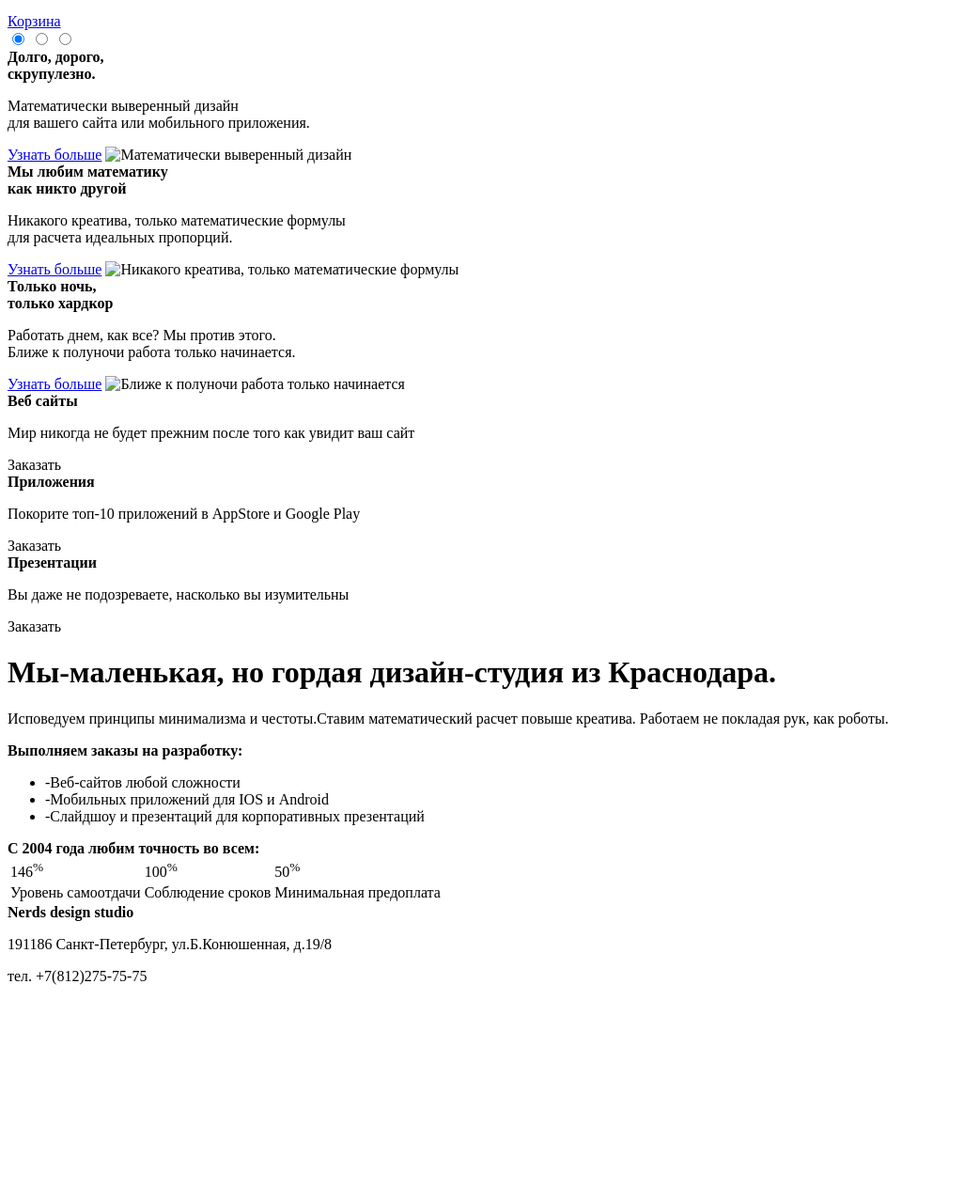
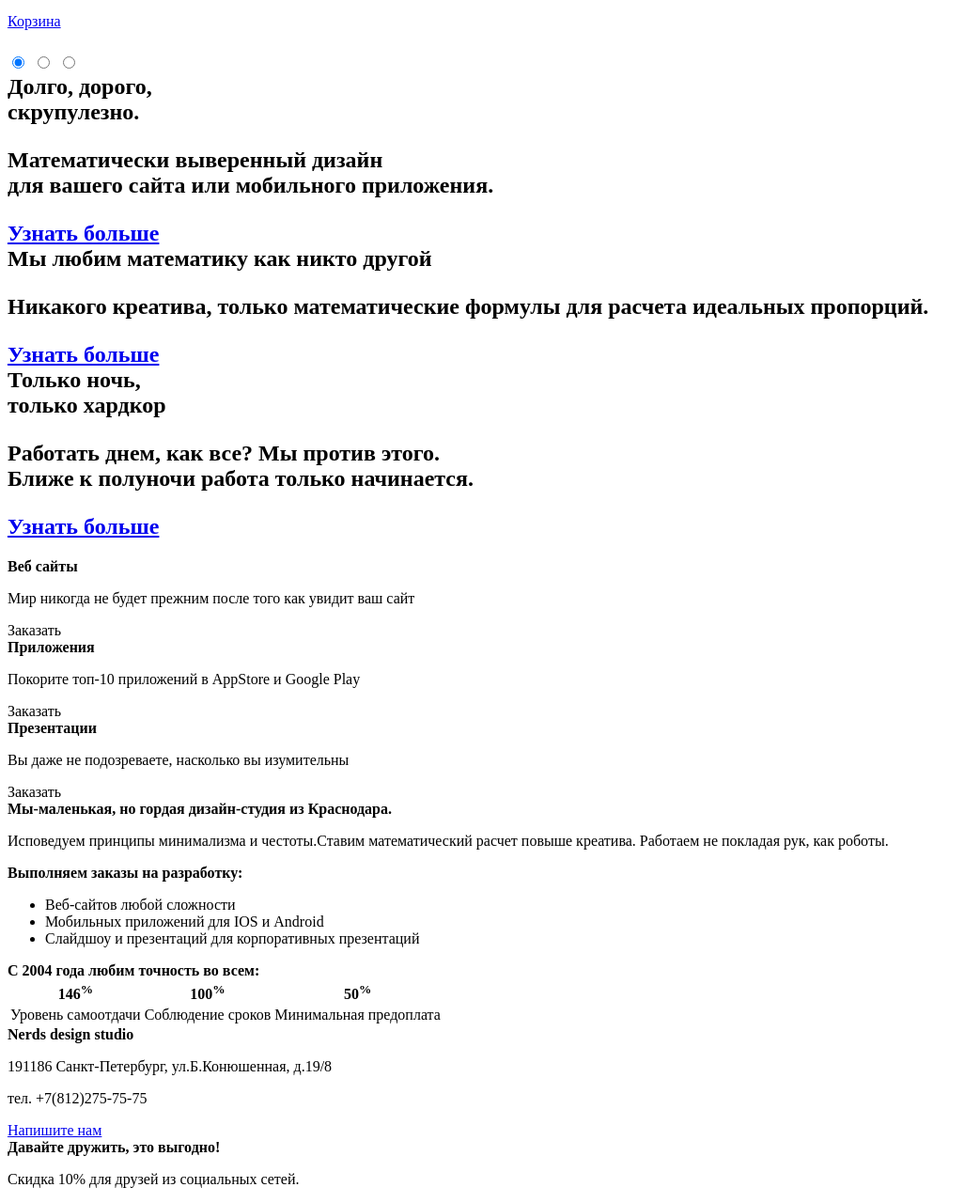
Before and after one commit to Tka4enkofamily/452305-nerds, a plain HTML site: page index.html in a window 1280 px wide. Shown: the part 116-1396 px from the top of the page at 94% size, without its empty margins (0-1043 px from the left). Before the commit the page ends 1180 px from the top, so only its background shows below. Drawn offline with Linux system fonts and the light colour scheme.

Commit message:
Крыша едет!!! половину не поняла. Сори

```diff
--- a/index.html
+++ b/index.html
@@ -19,37 +19,38 @@
         <div class="user-navigation">
           <a href="basket.html">Корзина</a></li>
         </div>
+        <h1 class="vissually-hidden">
           <section class="slider">
             <div class="slider-container">
-            <input type="radio" id="btn-one" class="visually-hidden" name="slider-toggle" checked>
-            <input type="radio" id="btn-two" class="visually-hidden" name="slider-toggle">
-            <input type="radio" id="btn-three" class="visually-hidden" name="slider-toggle">
-            <label for="btn-one"></label>
-            <label for="btn-two"></label>
-            <label for="btn-three"></label>
+              <input type="radio" id="btn-1" class="visually-hidden" name="slider-toggle" checked>
+              <input type="radio" id="btn-2" class="visually-hidden" name="slider-toggle">
+              <input type="radio" id="btn-3" class="visually-hidden" name="slider-toggle">
+                <div class="slider-controls">
+                  <label for="btn-1"></label>
+                  <label for="btn-2"></label>
+                  <label for="btn-"></label>
                 </div>
-          <div class="slide-first">
+            </div>
+            <div class="slide">
               <b>Долго, дорого,</br> скрупулезно.</b>
               <p>Математически выверенный дизайн</br> для вашего сайта или мобильного приложения.</p>
               <a class="btn" href="#">Узнать больше</a>
-              <img src="img/slide-one.jpg" width="300" height="200" alt="Математически выверенный дизайн">
             </div>
-          <div class="slide-second">
-            <b>Мы любим математику</br> как никто другой</b>
-            <p>Никакого креатива, только математические формулы</br> для расчета идеальных пропорций.</p>
+            <div class="slide">
+              <b>Мы любим математику как никто другой</b>
+              <p>Никакого креатива, только математические формулы для расчета идеальных пропорций.</p>
               <a class="btn" href="#">Узнать больше</a>
-              <img src="img/slide-second.jpg" width="300" height="200" alt="Никакого креатива, только математические формулы">
             </div>
-          <div class="slide-third">
+            <div class="slide">
               <b>Только ночь,</br> только хардкор</b>
               <p>Работать днем, как все? Мы против этого.</br> Ближе к полуночи работа только начинается.</p>
               <a class="btn" href="#">Узнать больше</a>
-              <img src="img/slide-third.jpg" width="300" height="200" alt="Ближе к полуночи работа только начинается">
             </div>
           </section>
         </nav>
     </header>
     <main>
+      <div class="container">
         <div class="services">
           <article class="services-item">
             <img="img/services-item-1.jpg" width="220" height="165" alt="Веб сайты">
@@ -70,27 +71,29 @@
             <a class="btn btn-red">Заказать</a>
           </article>
         </div>
+      </div>
       <div class="about">
         <div class="container">
           <div class="about-part">
-            <h1 class="main-title">Мы-маленькая, но гордая дизайн-студия из Краснодара.</h1>
+            <b>Мы-маленькая, но гордая дизайн-студия из Краснодара.</b>
             <p>Исповедуем принципы минимализма и честоты.Ставим математический расчет
              повыше креатива. Работаем не покладая рук, как роботы.</p>
             <b class="subtitle">Выполняем заказы на разработку:</b>
               <ul>
-                   <li>-Веб-сайтов любой сложности</li>
-                   <li>-Мобильных приложений для IOS и Android</li>
-                   <li>-Слайдшоу и презентаций для корпоративных презентаций</li>
+                <li>Веб-сайтов любой сложности</li>
+                <li>Мобильных приложений для IOS и Android</li>
+                <li>Слайдшоу и презентаций для корпоративных презентаций</li>
               </ul>
         </div>
         <div class="about-logo">
           <img="img-logo.jpg" width="180" height="75" alt="Nerds">
+        </div>
           <b class="subtitle">C 2004 года любим точность во всем:</b>
             <table>
               <tr>
-                    <td>146<sup>%</sup></td>
-                    <td>100<sup>%</sup></td>
-                    <td>50<sup>%</sup></td>
+                <th>146<sup>%</sup></th>
+                <th>100<sup>%</sup></th>
+                <th>50<sup>%</sup></th>
               </tr>
               <tr>
                 <td>Уровень самоотдачи</td>
@@ -98,32 +101,41 @@
                 <td>Минимальная предоплата</td>
               </tr>
             </table>
-          </div>
           <div class="partners">
             <div class="container">
-              <a class=" partners-link" href="#" img="img/htmlacademy.jpg" width="200" height="85" alt="HTML Academy"></a>
-              <a class=" partners-link" href="#" img="img/barbershop.jpg" width="200" height="85" alt="Barbershop Borodinsky"></a>
-              <a class=" partners-link" href="#" img="img/pink.jpg" width="200" height="85" alt="Pink"></a>
-              <a class=" partners-link" href="#" img="logo/mishka.jpg" width="200" height="85" alt="Mishka"></a>
+              <a class=" partners-link" href="#" img="img/htmlacademy.png" width="200" height="85" alt="HTML Academy"></a>
+              <a class=" partners-link" href="#" img="img/barbershop.png" width="200" height="85" alt="Barbershop Borodinsky"></a>
+              <a class=" partners-link" href="#" img="img/pink.png" width="200" height="85" alt="Pink"></a>
+              <a class=" partners-link" href="#" img="logo/mishka.png" width="200" height="85" alt="Mishka"></a>
             </div>
           </div>
+        </div>
+      </div>
+    </main>
+    <footer class="main-footer">
       <div class="map">
-            <div class="container">
+        <div class="modal-search">
+          <div class="footer-wrapper">
+            <div class="contacts">
               <b class="contacts-title">Nerds design studio</b>
               <p class="contacts-text">191186 Cанкт-Петербург, ул.Б.Конюшенная, д.19/8</p>
               <p class="contacts-text">тел. +7(812)275-75-75</p>
+              <a class="map-btn" href="nerds.html">Напишите нам</a>
             </div>
           </div>
-
-
-
-
-
-
-
-
-
-
-
+        </div>
+      </div>
+      <div class="social">
+        <div class="social-link">
+          <a href="#" class="social-link-vk"></a>
+          <a href="#" class="social-link-fb"></a>
+          <a href="#" class="social-link-inst"></a>
+        </div>
+      </div>
+      <div class="contacts-modal">
+        <b class="contacts-modal-title">Давайте дружить, это выгодно!</b>
+        <p>Скидка 10% для друзей из социальных сетей.</p>
+      </div>
+    </footer>
   </body>
 </html>
```
Lines whose indentation alone changed are shown as unchanged.
